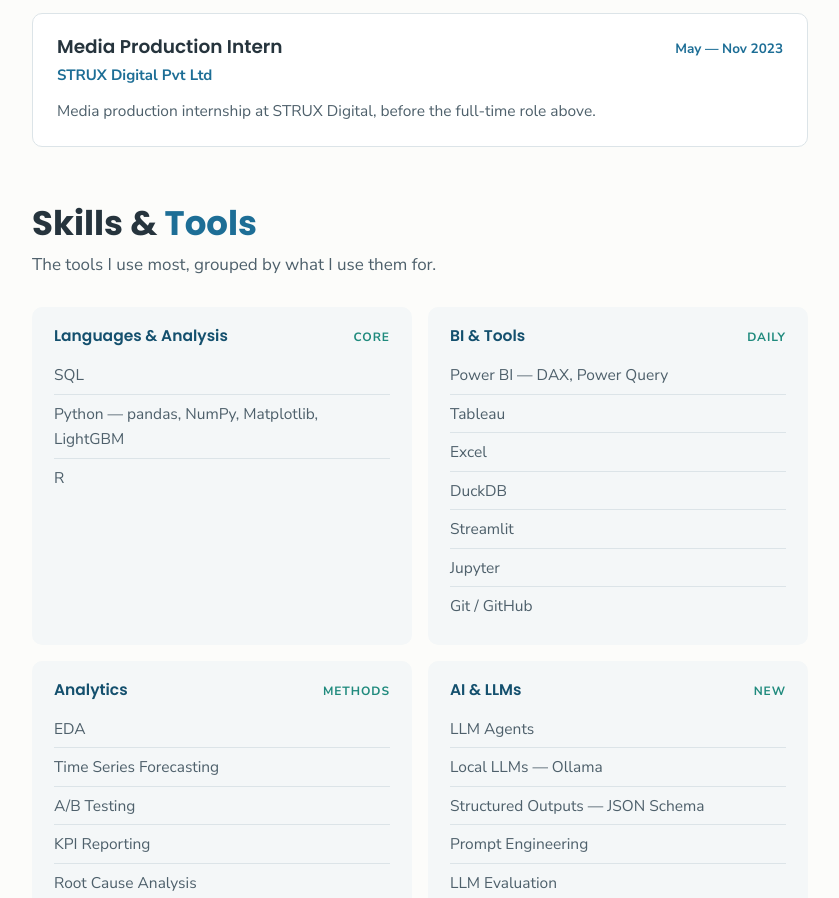
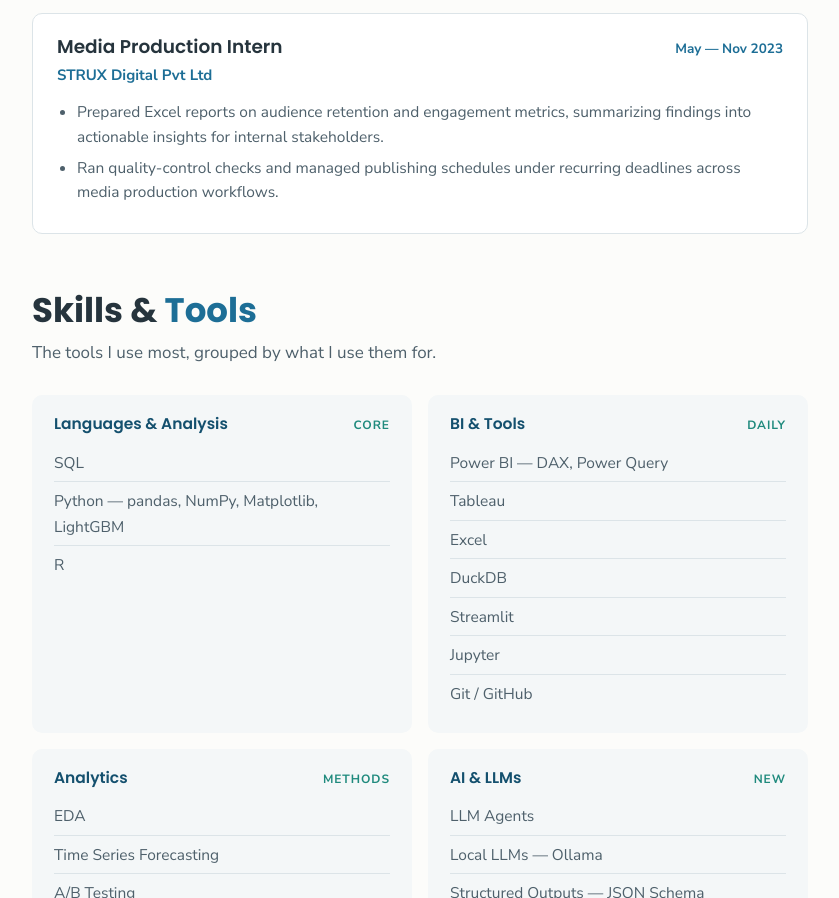
Before and after one commit to rajisworking16/rajisworking16.github.io, a plain HTML site: page index.html in a window 1280 px wide. Shown: the part 2753-3651 px from the top of the page, without its empty margins (220-1059 px from the left). Drawn offline with Linux system fonts and the light colour scheme.

Commit message:
Add files via upload

```diff
--- a/index.html
+++ b/index.html
@@ -419,7 +419,10 @@
           <span class="when">May — Nov 2023</span>
         </div>
         <div class="org">STRUX Digital Pvt Ltd</div>
-        <p>Media production internship at STRUX Digital, before the full-time role above.</p>
+        <ul>
+          <li>Prepared Excel reports on audience retention and engagement metrics, summarizing findings into actionable insights for internal stakeholders.</li>
+          <li>Ran quality-control checks and managed publishing schedules under recurring deadlines across media production workflows.</li>
+        </ul>
       </div>
     </section>
 
```
